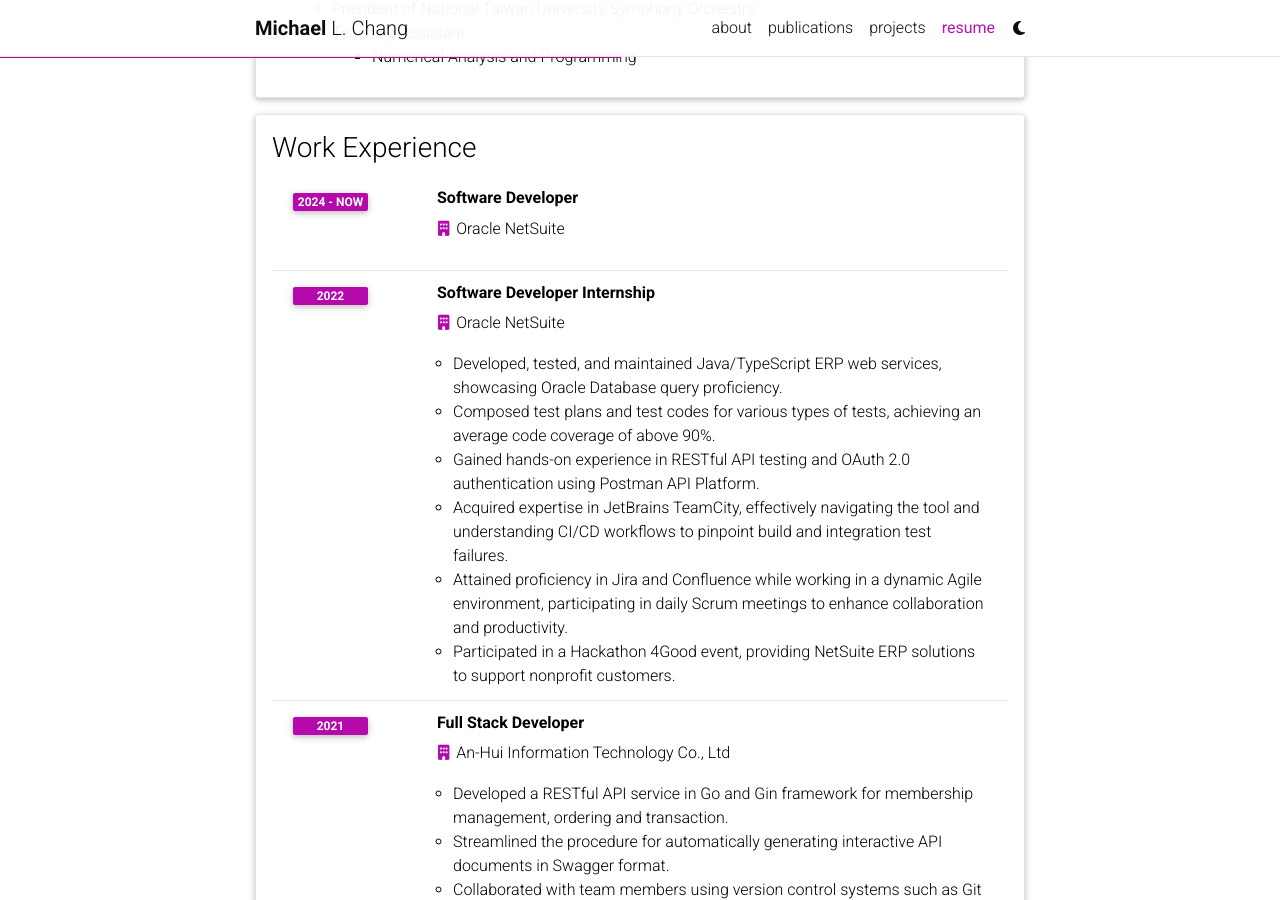
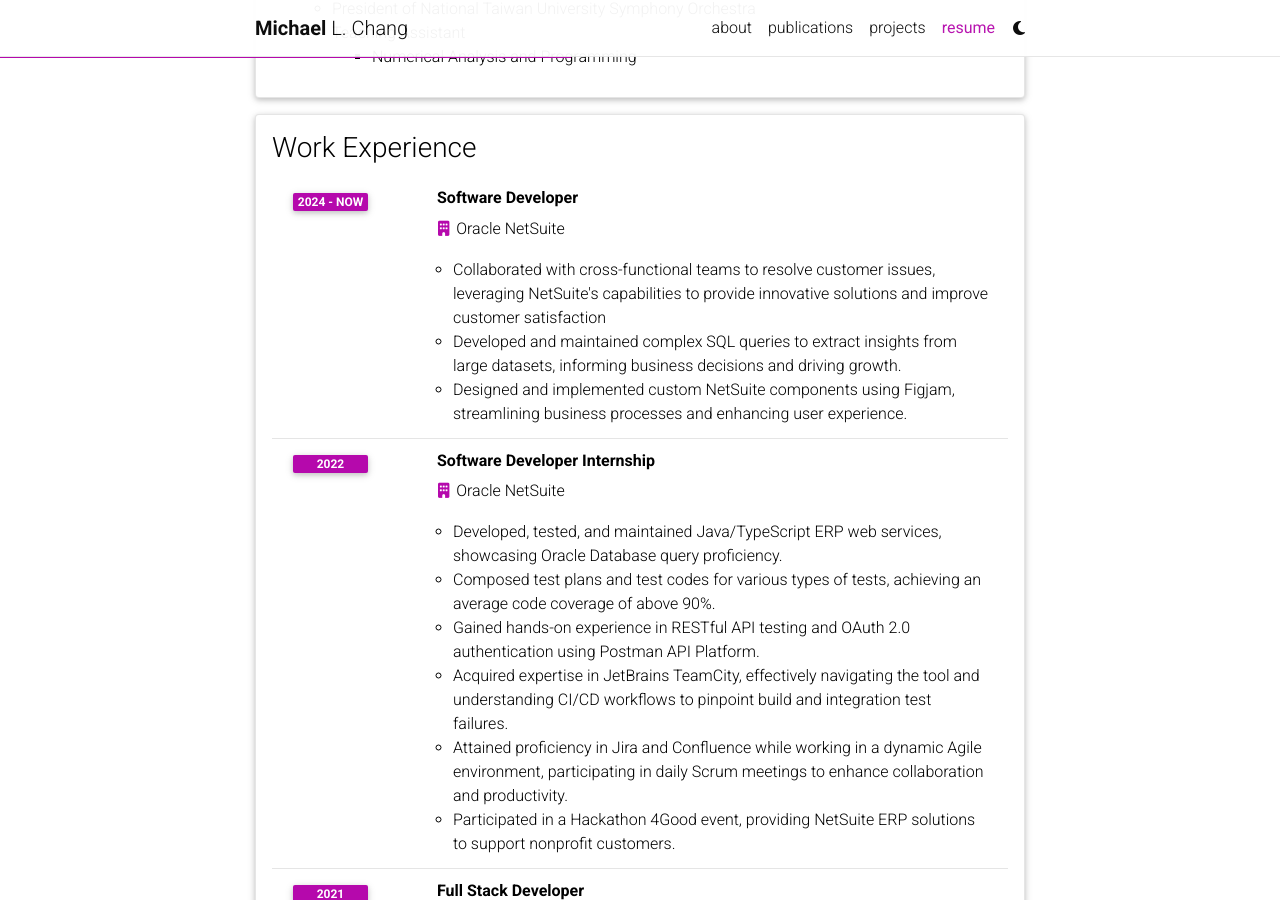
Before and after one commit to civita/civita.github.io, a Jekyll site: the page built from _pages/cv.md, in a window 1280 px wide and 900 px high, scrolled down 944 px. Built offline with Jekyll 4.4.1, drawn with Linux system fonts in a browser that asks for light colours; comment, search, counter and statistics services are not loaded; a style sheet for code colours, icons or effects is not loaded.

Commit message:
Update cv.yml

```diff
--- a/_data/cv.yml
+++ b/_data/cv.yml
@@ -27,7 +27,7 @@
       description:
         - 'GPA: 3.99/4.30'
         - Minor in Computer Science and Information Engineering
-        - 'Recipient of the Presidential Award (ranking in the top 5% of the class) for 3 semesters '
+        - 'Recipient of the Presidential Award (ranking in the top 5% of the class) for 3 semesters'
         - President of National Taiwan University Symphony Orchestra
         - title: Teaching Assistant
           contents:
@@ -39,6 +39,10 @@
     - title: Software Developer
       company: Oracle NetSuite
       year: 2024 - now
+      description:
+        - Collaborated with cross-functional teams to resolve customer issues, leveraging NetSuite's capabilities to provide innovative solutions and improve customer satisfaction
+        - Developed and maintained complex SQL queries to extract insights from large datasets, informing business decisions and driving growth.
+        - Designed and implemented custom NetSuite components using Figjam, streamlining business processes and enhancing user experience.
 
     - title: Software Developer Internship
       company: Oracle NetSuite
```
